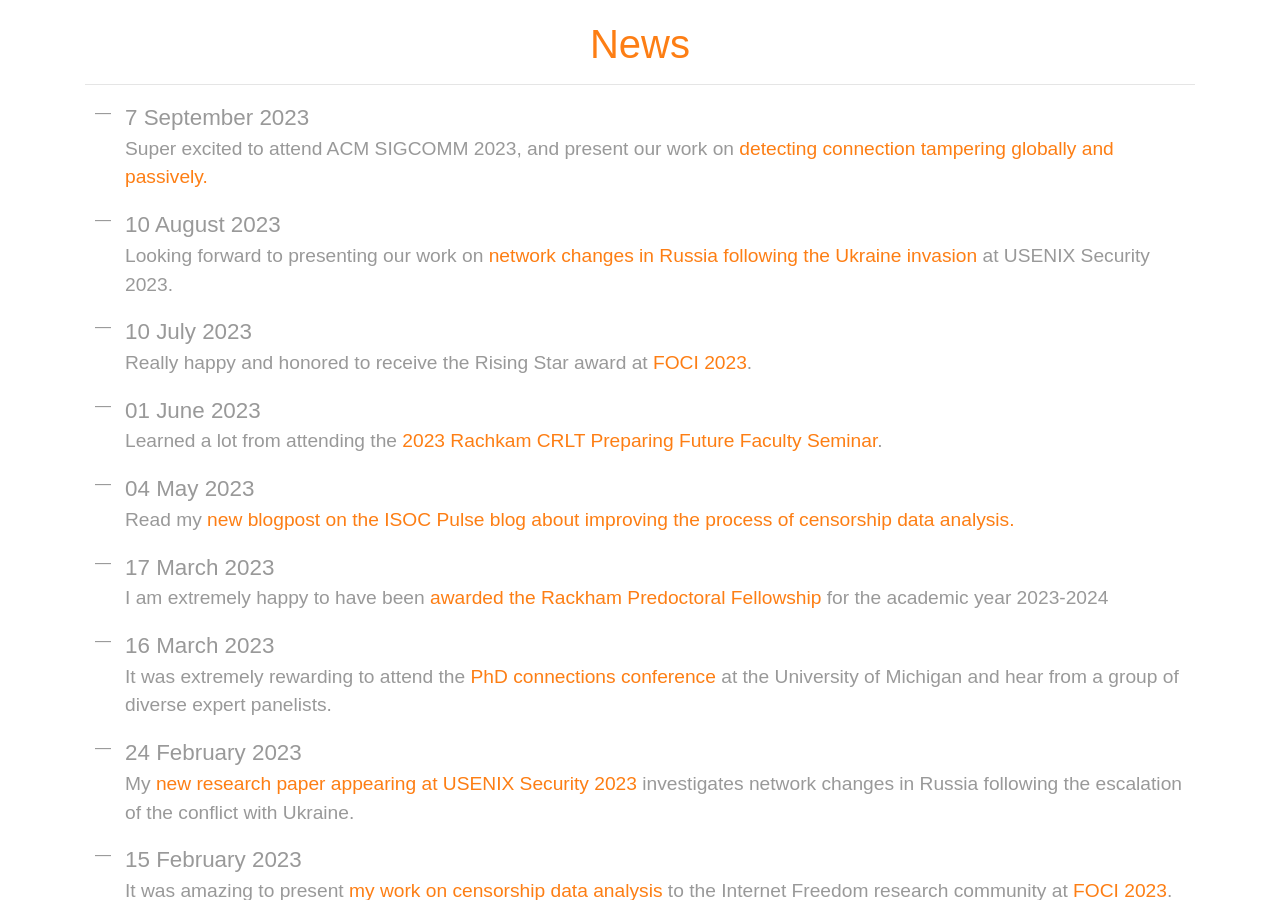
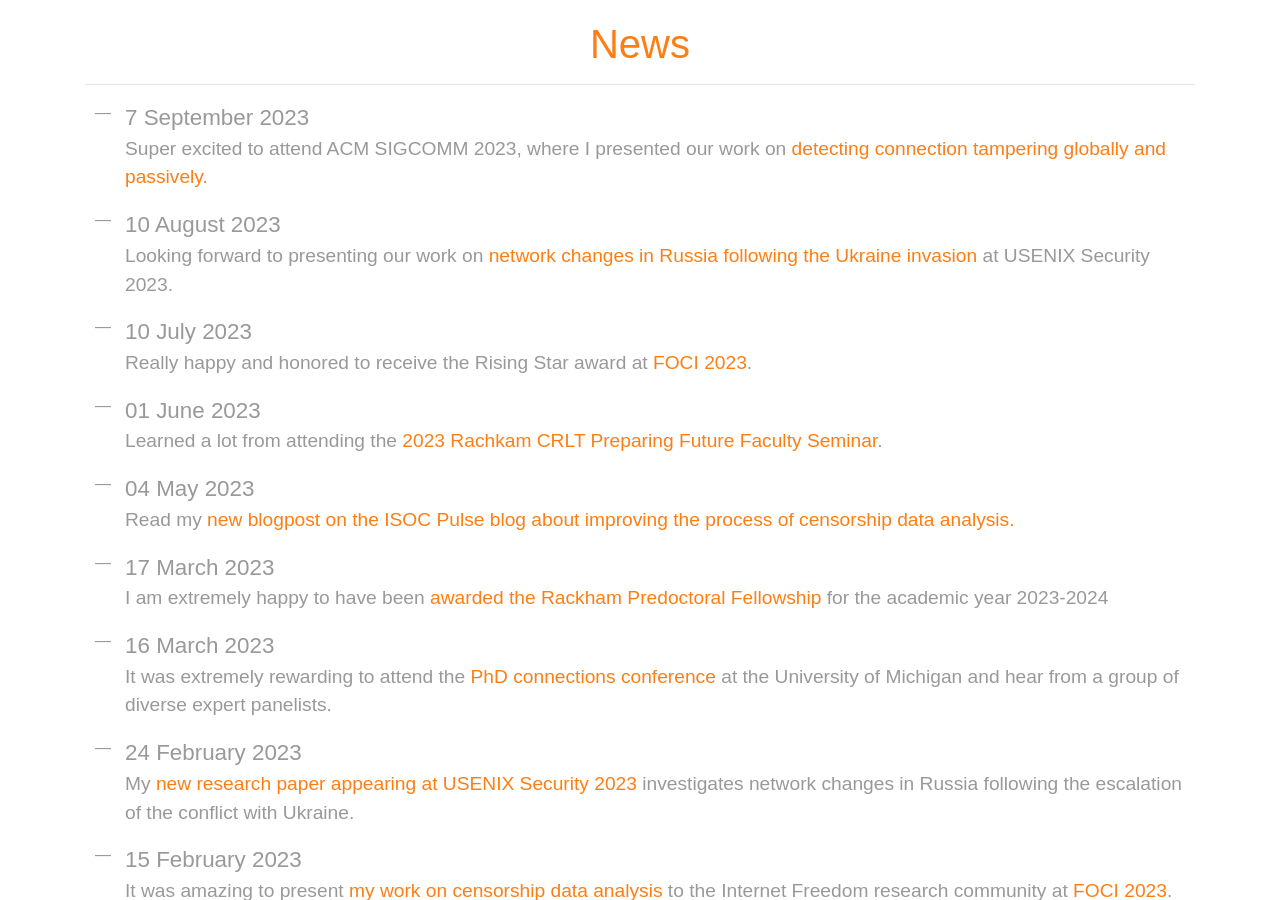
Before and after one commit to ramakrishnansr/ramakrishnansr.github.io, a Jekyll site: the page built from news.html, in a window 1280 px wide and 900 px high. Built offline with Jekyll 4.4.1, drawn with Linux system fonts in a browser that asks for light colours; nearby versions of some CDN libraries; some web fonts are replaced.

Commit message:
Updating news

```diff
--- a/_data/news.yml
+++ b/_data/news.yml
@@ -1,6 +1,6 @@
 - key: news42
   date: 7 September 2023
-  description: 'Super excited to attend ACM SIGCOMM 2023, and present our work on <a href="assets/passive.pdf" target="_blank">detecting connection tampering globally and passively.</a>'
+  description: 'Super excited to attend ACM SIGCOMM 2023, where I presented our work on <a href="assets/passive.pdf" target="_blank">detecting connection tampering globally and passively.</a>'
   home: 'true'
 - key: news41
   date: 10 August 2023
```
